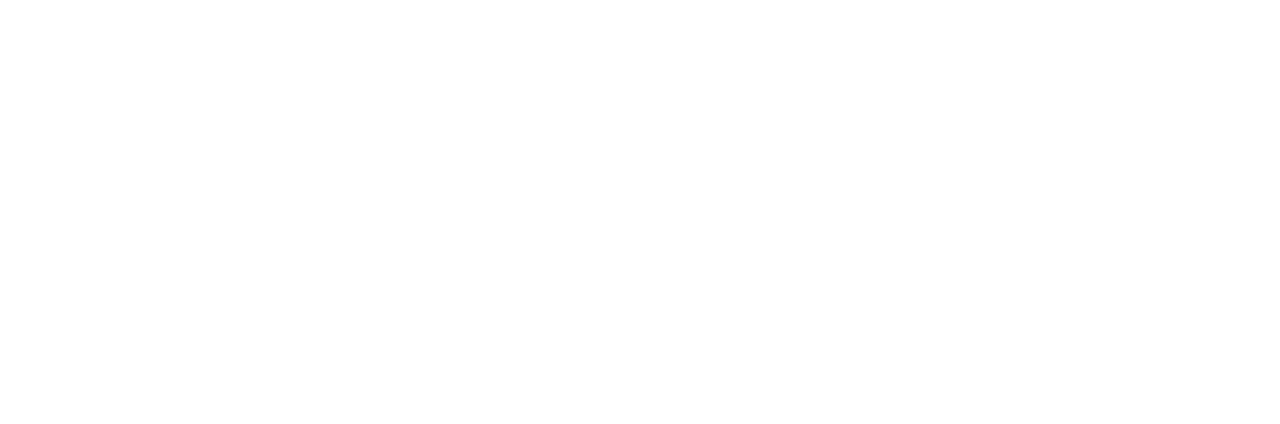
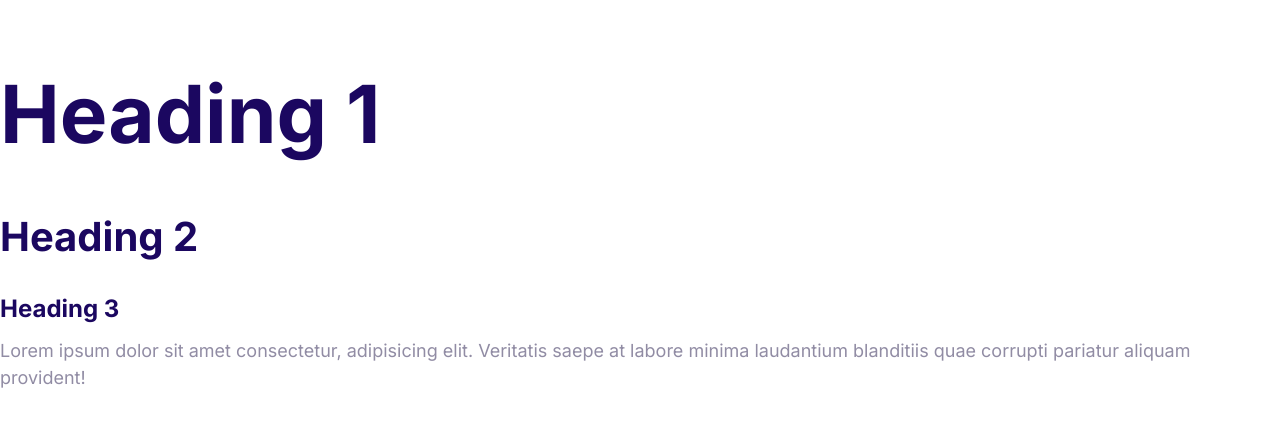
Before and after one commit to doreality/moshify, a plain HTML site: page index.html in a window 1280 px wide. Drawn offline with Linux system fonts and the light colour scheme.

Commit message:
Define the styles for the fonts.

```diff
--- a/css/styles.css
+++ b/css/styles.css
@@ -5,3 +5,55 @@
   --color-headings: #1b0760;
   --color-body: #918ca4;
 }
+
+html {
+  font-size: 62.5%;
+}
+
+body {
+  font-family: Inter, Arial, Helvetica, sans-serif;
+  font-size: 2.4rem;
+  line-height: 1.5;
+  color: var(--color-body);
+}
+
+h1,
+h2,
+h3 {
+  color: var(--color-headings);
+  margin-bottom: 1rem;
+}
+
+h1 {
+  font-size: 7rem;
+}
+
+h2 {
+  font-size: 4rem;
+}
+
+h3 {
+  font-size: 3rem;
+}
+
+p {
+  margin-top: 0;
+}
+
+@media screen and (min-width: 1024px) {
+  body {
+    font-size: 1.8rem;
+  }
+
+  h1 {
+    font-size: 8rem;
+  }
+
+  h2 {
+    font-size: 4rem;
+  }
+
+  h3 {
+    font-size: 2.4rem;
+  }
+}
--- a/index.html
+++ b/index.html
@@ -4,8 +4,23 @@
     <meta charset="UTF-8" />
     <meta name="viewport" content="width=device-width, initial-scale=1.0" />
     <title>Document</title>
+    <link rel="preconnect" href="https://fonts.googleapis.com" />
+    <link rel="preconnect" href="https://fonts.gstatic.com" crossorigin />
+    <link
+      href="https://fonts.googleapis.com/css2?family=Inter:wght@400;700&display=swap"
+      rel="stylesheet"
+    />
     <link rel="stylesheet" href="css/normalize.css" />
     <link rel="stylesheet" href="css/styles.css" />
   </head>
-  <body></body>
+  <body>
+    <h1>Heading 1</h1>
+    <h2>Heading 2</h2>
+    <h3>Heading 3</h3>
+    <p>
+      Lorem ipsum dolor sit amet consectetur, adipisicing elit. Veritatis saepe
+      at labore minima laudantium blanditiis quae corrupti pariatur aliquam
+      provident!
+    </p>
+  </body>
 </html>
```
